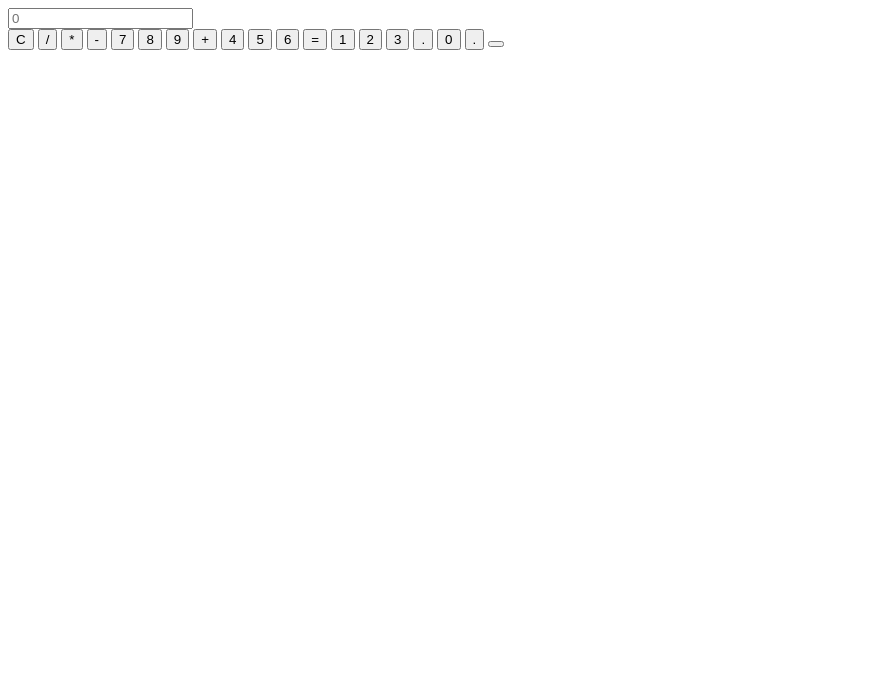
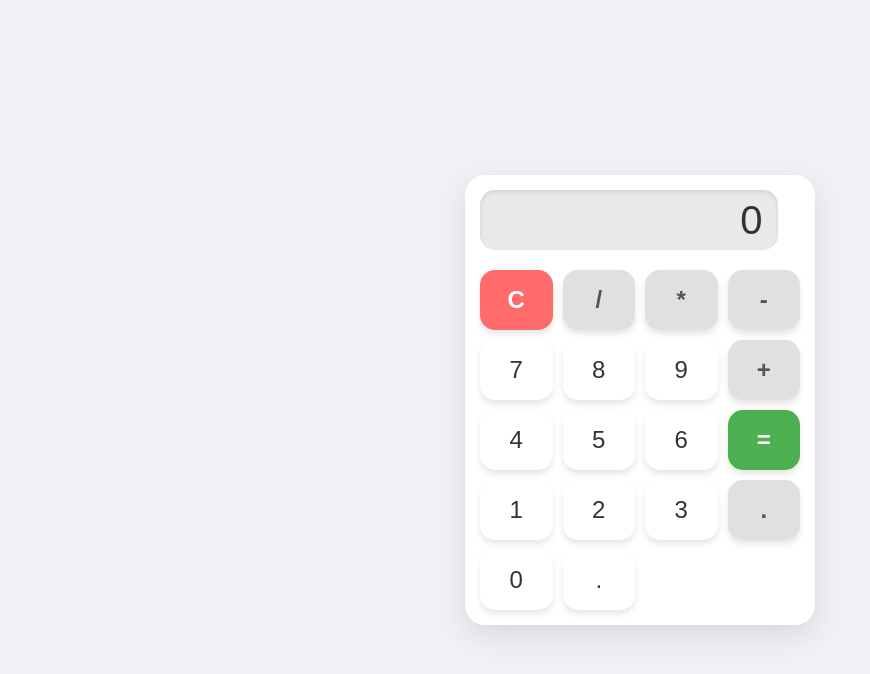
Before and after one commit to amitbuilds/MY_SIMI_CALCULATOR, a plain HTML site: page index.html in a window 1280 px wide. Shown: the whole page, without its empty margins (0-870 px from the left). Drawn offline with Linux system fonts and the light colour scheme; files that its build step writes are made by us from their sources.

Commit message:
Update index.html
merge html ,css and javascript

```diff
--- a/index.html
+++ b/index.html
@@ -1,115 +1,175 @@
 <!DOCTYPE html>
 <html lang="en">
 <head>
-  <link rel="stylesheet" href="stylesheet/calculator.css">
-  <meta charset="UTF-8">
-  <meta name="viewport" content="width=device-width, initial-scale=1.0">
+  <meta charset="UTF-8" />
+  <meta name="viewport" content="width=device-width, initial-scale=1.0" />
   <title>Calculator</title>
-  <script src="calculator.js"></script>
+
+  <style>
+    /* Global Reset and Body Styling */
+    body {
+      display: flex;
+      justify-content: center;
+      align-items: center;
+      min-height: 100vh;
+      margin: 0;
+      font-family: 'Segoe UI', Tahoma, Geneva, Verdana, sans-serif;
+      background-color: #f0f0f5;
+    }
+
+    /* Calculator Container */
+    #calculator {
+      background-color: #ffffff;
+      padding: 15px;
+      border-radius: 20px;
+      box-shadow: 0 10px 30px rgba(0, 0, 0, 0.1);
+      width: 320px;
+    }
+
+    /* Display Screen */
+    #display {
+      width: 93%;
+      height: 60px;
+      border: none;
+      border-radius: 15px;
+      background-color: #e9e9e9;
+      color: #333333;
+      font-size: 2.5em;
+      text-align: right;
+      padding: 0 15px;
+      margin-bottom: 20px;
+      box-shadow: inset 0 2px 4px rgba(0, 0, 0, 0.1);
+      box-sizing: border-box;
+    }
+
+    /* Button Grid */
+    .button-container {
+      display: grid;
+      grid-template-columns: repeat(4, 1fr);
+      gap: 10px;
+    }
+
+    /* Base Button Style */
+    .button {
+      width: 100%;
+      padding: 0;
+      height: 60px;
+      border: none;
+      border-radius: 15px;
+      font-size: 1.5em;
+      cursor: pointer;
+      transition: all 0.2s ease;
+      color: #333333;
+      background-color: #f9f9f9;
+      box-shadow: 0 4px 6px rgba(0, 0, 0, 0.1);
+    }
+
+    /* Number Button */
+    .number-button {
+      background-color: #ffffff;
+      color: #333333;
+    }
+
+    /* Operator Button */
+    .operator-button {
+      background-color: #e0e0e0;
+      color: #555555;
+      font-weight: bold;
+    }
+
+    /* Clear Button */
+    .clear-button {
+      background-color: #ff6b6b;
+      color: white;
+      font-weight: bold;
+    }
+
+    /* Equals Button */
+    .equals-button {
+      background-color: #4CAF50;
+      color: white;
+      font-weight: bold;
+      grid-column: span 1;
+    }
+
+    /* Button Hover Effects */
+    .button:hover:not(.empty-button) {
+      opacity: 0.9;
+      transform: translateY(-2px);
+      box-shadow: 0 6px 10px rgba(0, 0, 0, 0.15);
+    }
+
+    .button:active:not(.empty-button) {
+      transform: translateY(0);
+      box-shadow: 0 2px 4px rgba(0, 0, 0, 0.1);
+    }
+
+    /* Empty placeholder button */
+    .empty-button {
+      visibility: hidden;
+    }
+  </style>
 </head>
+
 <body>
   <div id="calculator">
-    <input type="text" id="display" readonly placeholder="0"> <div class="button-container">
-      <button class="button clear-button" onclick="
-        currentDisplay = '';
-        document.querySelector('#display').value = currentDisplay;
-        ">C</button>
+    <input type="text" id="display" readonly placeholder="0">
 
-      <button class="button operator-button" onclick="
-        currentDisplay = currentDisplay + '/';
-        document.querySelector('#display').value = currentDisplay;
-        ">/</button>
+    <div class="button-container">
+      <button class="button clear-button" onclick="clearDisplay()">C</button>
+      <button class="button operator-button" onclick="appendSymbol('/')">/</button>
+      <button class="button operator-button" onclick="appendSymbol('*')">*</button>
+      <button class="button operator-button" onclick="appendSymbol('-')">-</button>
 
-      <button class="button operator-button" onclick="
-        currentDisplay = currentDisplay + '*';
-        document.querySelector('#display').value = currentDisplay;
-        ">*</button>
+      <button class="button number-button" onclick="appendSymbol('7')">7</button>
+      <button class="button number-button" onclick="appendSymbol('8')">8</button>
+      <button class="button number-button" onclick="appendSymbol('9')">9</button>
+      <button class="button operator-button" onclick="appendSymbol('+')">+</button>
 
-      <button class="button operator-button" onclick="
-        currentDisplay = currentDisplay + '-';
-        document.querySelector('#display').value = currentDisplay;
-        ">-</button>
+      <button class="button number-button" onclick="appendSymbol('4')">4</button>
+      <button class="button number-button" onclick="appendSymbol('5')">5</button>
+      <button class="button number-button" onclick="appendSymbol('6')">6</button>
+      <button class="button equals-button" onclick="calculate()">=</button>
 
+      <button class="button number-button" onclick="appendSymbol('1')">1</button>
+      <button class="button number-button" onclick="appendSymbol('2')">2</button>
+      <button class="button number-button" onclick="appendSymbol('3')">3</button>
+      <button class="button operator-button" onclick="appendSymbol('.')">.</button>
 
-      <button class="button number-button" onclick="
-        currentDisplay = currentDisplay + '7';
-        document.querySelector('#display').value = currentDisplay;
-        ">7</button>
-
-      <button class="button number-button" onclick="
-        currentDisplay = currentDisplay + '8';
-        document.querySelector('#display').value = currentDisplay;
-        ">8</button>
-
-      <button class="button number-button" onclick="
-        currentDisplay = currentDisplay + '9';
-        document.querySelector('#display').value = currentDisplay;
-        ">9</button>
-
-      <button class="button operator-button" onclick="
-        currentDisplay = currentDisplay + '+';
-        document.querySelector('#display').value = currentDisplay;
-        ">+</button>
-
-
-      <button class="button number-button" onclick="
-        currentDisplay = currentDisplay + '4';
-        document.querySelector('#display').value = currentDisplay;
-        ">4</button>
-
-      <button class="button number-button" onclick="
-        currentDisplay = currentDisplay + '5';
-        document.querySelector('#display').value = currentDisplay;
-        ">5</button>
-
-      <button class="button number-button" onclick="
-        currentDisplay = currentDisplay + '6';
-        document.querySelector('#display').value = currentDisplay;
-        ">6</button>
-
-      <button class="button equals-button" onclick="
-        currentDisplay = eval(currentDisplay);
-        document.querySelector('#display').value = currentDisplay;
-        ">=</button>
-
-
-      <button class="button number-button" onclick="
-        currentDisplay = currentDisplay + '1';
-        document.querySelector('#display').value = currentDisplay;
-        ">1</button>
-
-      <button class="button number-button" onclick="
-        currentDisplay = currentDisplay + '2';
-        document.querySelector('#display').value = currentDisplay;
-        ">2</button>
-
-      <button class="button number-button" onclick="
-        currentDisplay = currentDisplay + '3';
-        document.querySelector('#display').value = currentDisplay;
-        ">3</button>
-
-      <button class="button operator-button" onclick="
-        currentDisplay = currentDisplay + '.';
-        document.querySelector('#display').value = currentDisplay;
-        ">.</button>
-
-      <button class="button number-button" onclick="
-        currentDisplay = currentDisplay + '0';
-        document.querySelector('#display').value = currentDisplay;
-        ">0</button>
-
-      <button class="button number-button" onclick="
-        currentDisplay = currentDisplay + '.';
-        document.querySelector('#display').value = currentDisplay;
-        ">.</button>
-
+      <button class="button number-button" onclick="appendSymbol('0')">0</button>
+      <button class="button number-button" onclick="appendSymbol('.')">.</button>
       <button class="button empty-button"></button>
-
     </div>
   </div>
+
   <script>
     let currentDisplay = '';
-    document.querySelector('#display').value = currentDisplay;
+
+    function updateDisplay() {
+      document.querySelector('#display').value = currentDisplay || '0';
+    }
+
+    function appendSymbol(symbol) {
+      currentDisplay += symbol;
+      updateDisplay();
+    }
+
+    function clearDisplay() {
+      currentDisplay = '';
+      updateDisplay();
+    }
+
+    function calculate() {
+      try {
+        currentDisplay = eval(currentDisplay).toString();
+        updateDisplay();
+      } catch {
+        currentDisplay = 'Error';
+        updateDisplay();
+      }
+    }
+
+    updateDisplay();
   </script>
 </body>
 </html>
```
